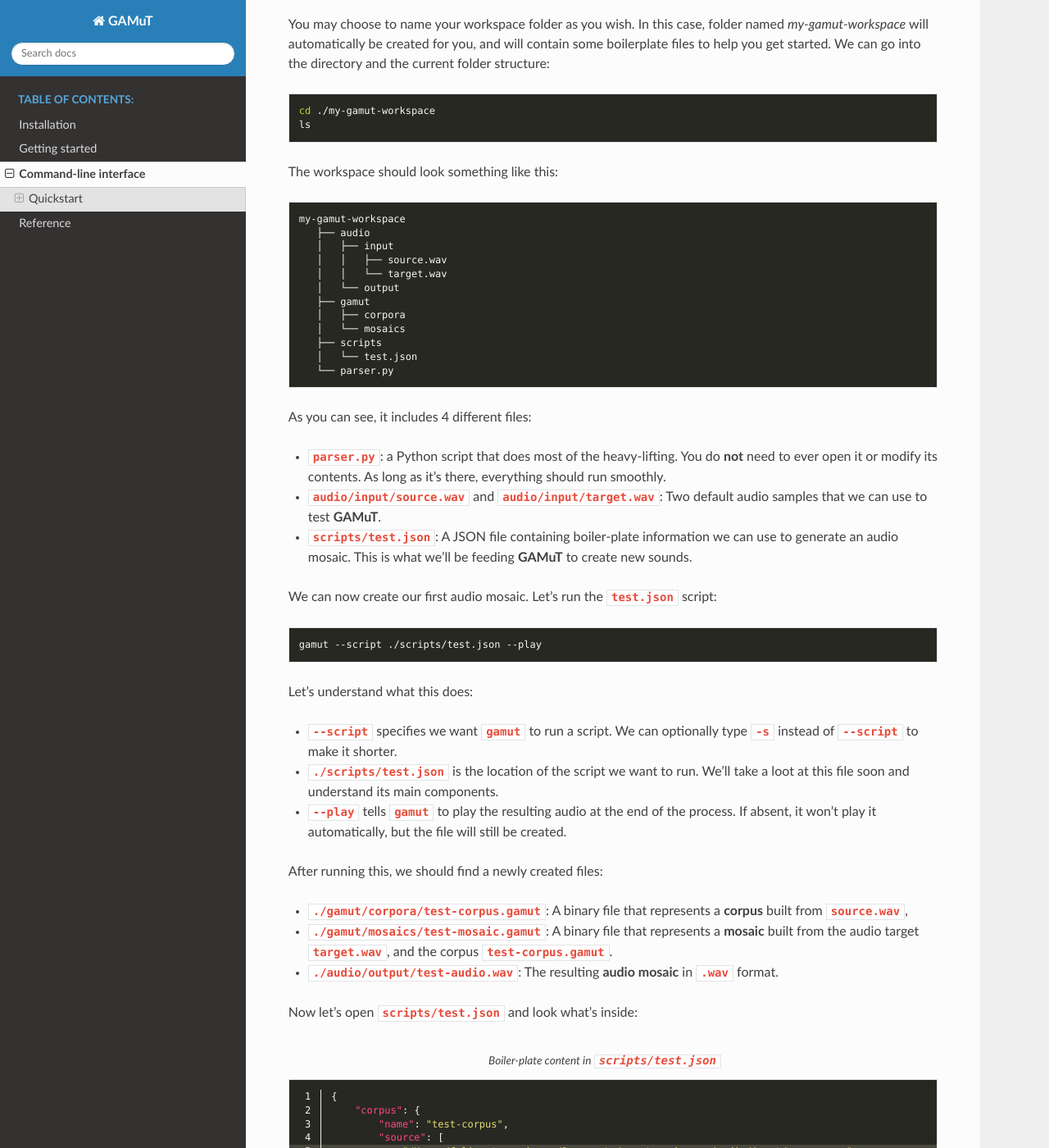
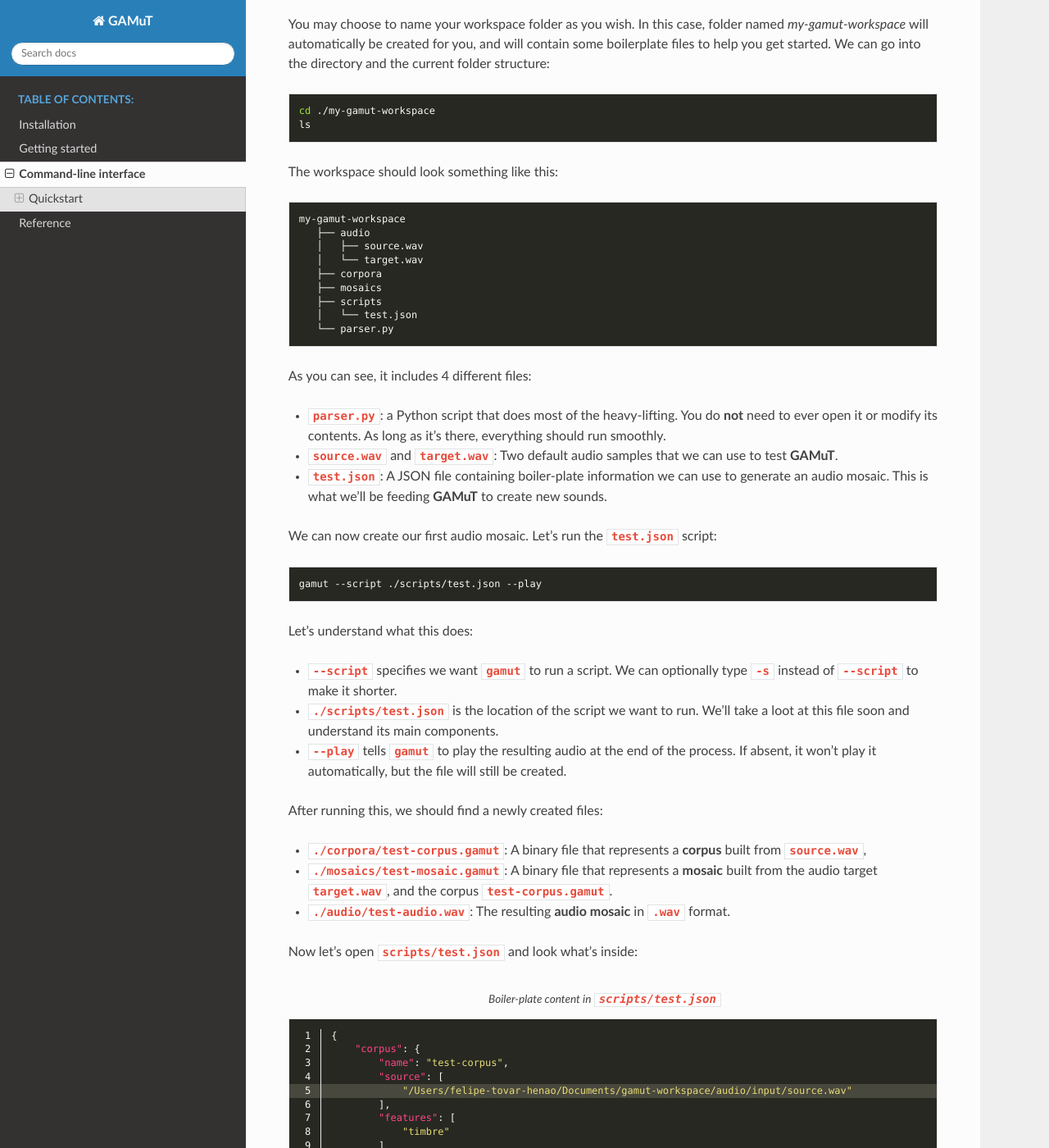
Before and after one commit to felipetovarhenao/gamut, a Sphinx documentation site: the page built from docs/source/command-line-interface.rst, in a window 1280 px wide and 1400 px high, scrolled down 638 px. Shown: the whole window at 82% size. Built offline with Sphinx 7.4.7 and the Read the Docs theme 2.0.0, drawn with Linux system fonts in a browser that asks for light colours.

```diff
--- a/docs/source/command-line-interface.rst
+++ b/docs/source/command-line-interface.rst
@@ -38,13 +38,10 @@ The workspace should look something like this:
 
    my-gamut-workspace
       ├── audio
-      │   ├── input
-      │   │   ├── source.wav
-      │   │   └── target.wav
-      │   └── output
-      ├── gamut
-      │   ├── corpora
-      │   └── mosaics
+      │   ├── source.wav
+      │   └── target.wav
+      ├── corpora
+      ├── mosaics
       ├── scripts
       │   └── test.json
       └── parser.py
@@ -52,8 +49,8 @@ The workspace should look something like this:
 As you can see, it includes 4 different files:
 
 * ``parser.py``: a Python script that does most of the heavy-lifting. You do **not** need to ever open it or modify its contents. As long as it's there, everything should run smoothly.
-* ``audio/input/source.wav`` and ``audio/input/target.wav``: Two default audio samples that we can use to test **GAMuT**.
-* ``scripts/test.json``: A JSON file containing boiler-plate information we can use to generate an audio mosaic. This is what we'll be feeding **GAMuT** to create new sounds.
+* ``source.wav`` and ``target.wav``: Two default audio samples that we can use to test **GAMuT**.
+* ``test.json``: A JSON file containing boiler-plate information we can use to generate an audio mosaic. This is what we'll be feeding **GAMuT** to create new sounds.
 
 We can now create our first audio mosaic. Let's run the ``test.json`` script:
 
@@ -69,9 +66,9 @@ Let's understand what this does:
 
 After running this, we should find a newly created files:
 
-* ``./gamut/corpora/test-corpus.gamut``: A binary file that represents a **corpus** built from ``source.wav``,
-* ``./gamut/mosaics/test-mosaic.gamut``: A binary file that represents a **mosaic** built from the audio target ``target.wav``, and the corpus ``test-corpus.gamut``.
-* ``./audio/output/test-audio.wav``: The resulting **audio mosaic** in ``.wav`` format.
+* ``./corpora/test-corpus.gamut``: A binary file that represents a **corpus** built from ``source.wav``,
+* ``./mosaics/test-mosaic.gamut``: A binary file that represents a **mosaic** built from the audio target ``target.wav``, and the corpus ``test-corpus.gamut``.
+* ``./audio/test-audio.wav``: The resulting **audio mosaic** in ``.wav`` format.
 
 
 Now let's open ``scripts/test.json`` and look what's inside:
```
Also changed, not shown: other parts of docs/source/command-line-interface.rst (+1 -1 lines), gamut/__init__.py (+28 -7 lines), 1 other file.
